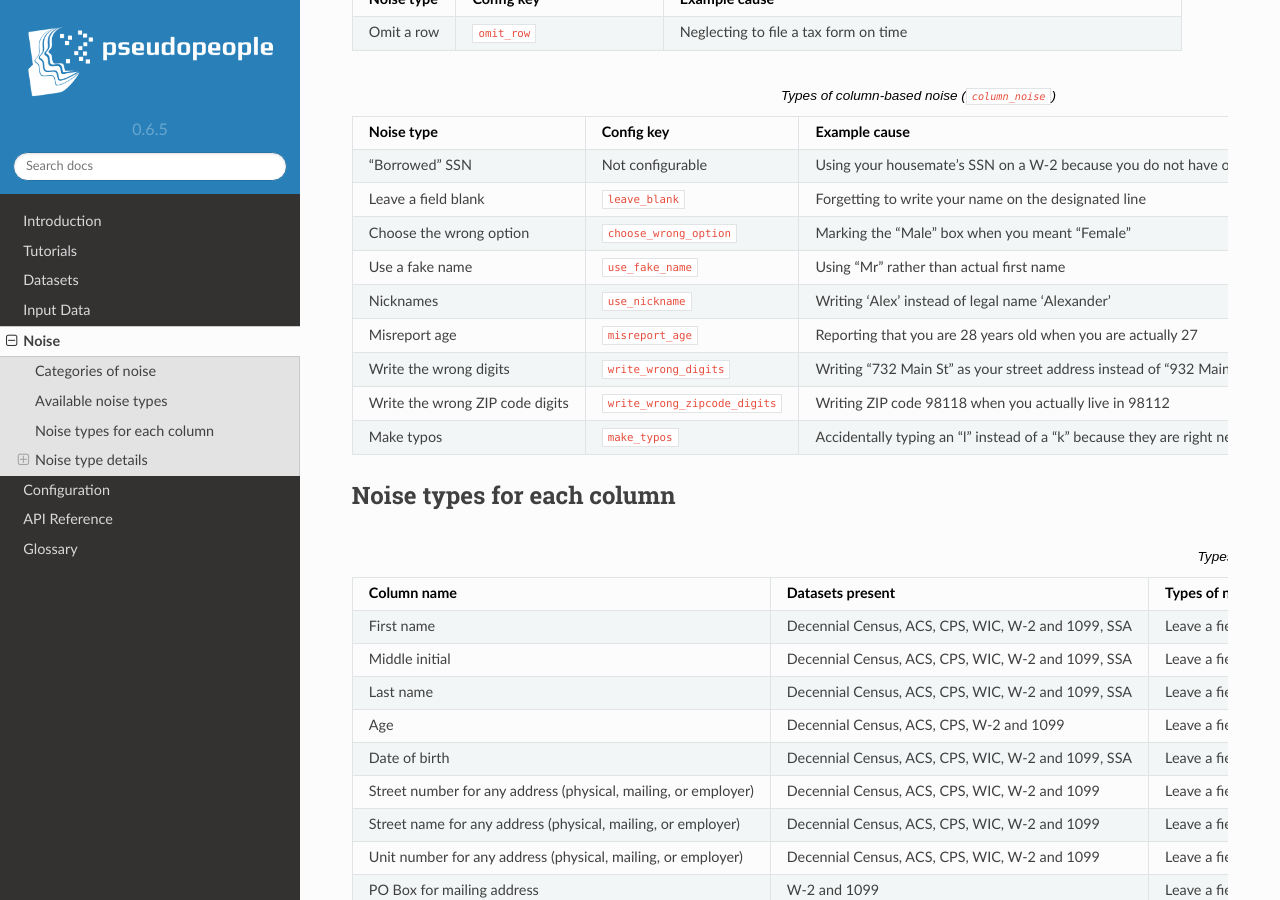
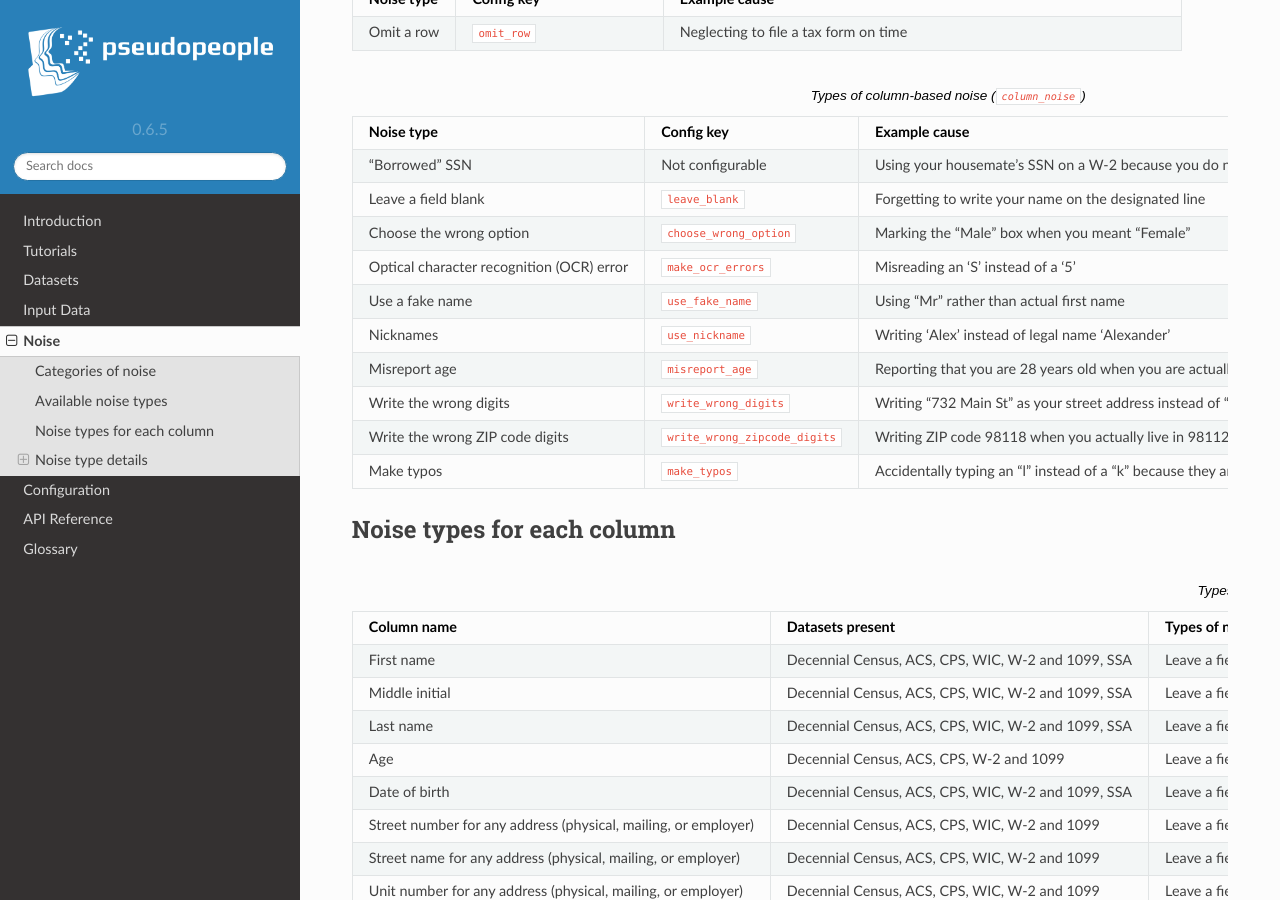
Before and after one commit to ihmeuw/pseudopeople, a Sphinx documentation site: the page built from docs/source/noise/index.rst, in a window 1280 px wide and 900 px high, scrolled down 907 px. Built offline with Sphinx 7.4.7 and the Read the Docs theme 2.0.0, drawn with Linux system fonts in a browser that asks for light colours.

Commit message:
add OCR error to noise table

```diff
--- a/docs/source/noise/index.rst
+++ b/docs/source/noise/index.rst
@@ -72,6 +72,9 @@ The "Config key" column shows the name of the noise type in the :ref:`configurat
   * - Choose the wrong option
     - ``choose_wrong_option``
     - Marking the "Male" box when you meant "Female"
+  * - Optical character recognition (OCR) error
+    - ``make_ocr_errors``
+    - Misreading an 'S' instead of a '5'
   * - Use a fake name
     - ``use_fake_name``
     - Using "Mr" rather than actual first name
```
